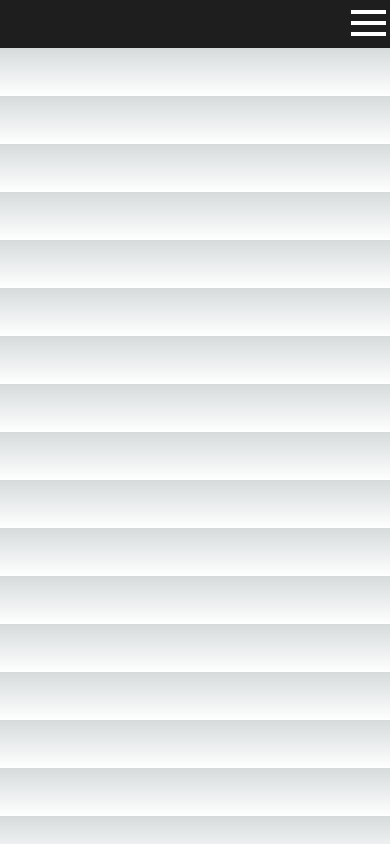
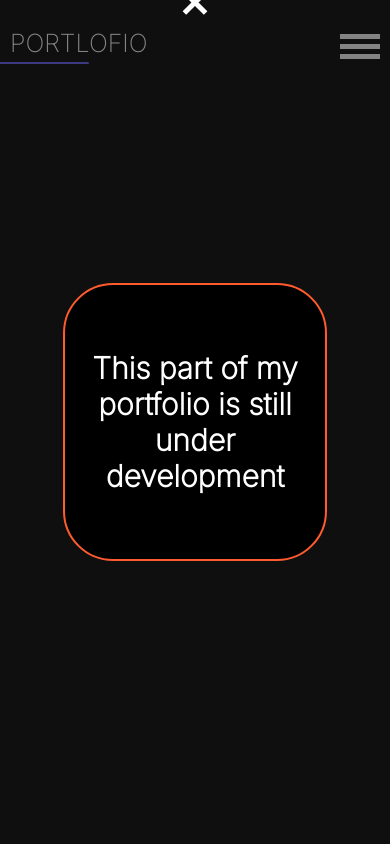
Before and after one commit to kelsoncamargo/my-portfolio, a Next.js app: page /tmp in a window 390 px wide. Built offline with nearby package versions, Linux system fonts and the light colour scheme.

Commit message:
feat: mobile and desktop menu are ready, construction notice is at 70%, on day 13/04/2023

```diff
--- /dev/null
+++ b/components/header/AlertBuild.module.css
@@ -0,0 +1,57 @@
+#mainBox{
+    position: fixed;
+    z-index: 999;
+    background-color: #0000007c;
+    width: 100%;
+    height: 100%;
+    top: 0;
+    left: 0;
+    display: flex;
+    align-items: center;
+    justify-content: center;
+}
+
+#alertBurgers{
+    position: absolute;
+    top: 0;
+}
+
+#alertBurgers > div{
+    width: 30px;
+    height: 5px;
+    background-color: #fff;
+}
+
+#burgerAlert1{
+    transform: rotate(45deg);
+    margin-bottom: -5px;
+}
+
+#burgerAlert2{
+    transform: rotate(-45deg);
+    margin-top: -5px;
+}
+
+#alertBox{
+    border: 2px solid #FF5B2F;
+    border-radius: 50px;
+    min-width: 260px;
+    width: 50vw;
+    max-width: 495px;
+    min-height: 274px;
+    height: 40vw;
+    max-height: 395px;
+    display: flex;
+    align-items: center;
+    justify-content: center;
+    background-color: #000000;
+
+}
+
+#alert{
+    font-size: 30px;
+    text-align: center;
+    color: #ffffff;
+    padding: 0 20px;
+    font-weight: bold;
+}
--- /dev/null
+++ b/components/header/AlertBuild.tsx
@@ -0,0 +1,28 @@
+//IMPORTS
+    import styles from './AlertBuild.module.css'
+//IMPORTS
+
+export default function AlertBuild(props:{alert: boolean}){
+    //FUNCTIONS
+        function execAlert(param: boolean){
+            if(param){
+                console.log('Open')
+                return (<h1></h1>)
+            }else{
+                console.log('Closed')
+                return (<h1></h1>)
+            }
+        }
+    //FUNCTIONS
+    return(
+        <div id={styles.mainBox}>
+            <div id={styles.alertBox}>
+            <div id={styles.alertBurgers}>
+                <div id={styles.burgerAlert1}></div>
+                <div id={styles.burgerAlert2}></div>
+            </div>
+                <p id={styles.alert}>This part of my portfolio is still under development</p>
+            </div>
+        </div>
+    )
+}
--- /dev/null
+++ b/components/header/Header.module.css
@@ -0,0 +1,158 @@
+/* IMPORTS */
+    @import url('https://fonts.googleapis.com/css2?family=Inter:wght@200&display=swap');
+/*IMPORTS */
+
+#header{
+    font-family: 'Inter', sans-serif;
+    background-color: #1E1E1E;
+    width: 100vw;
+    height: 48px;
+    display: flex;
+    align-items: center;
+    justify-content: space-between;
+    margin-top: 22px;
+    max-width: 1250px;
+}
+
+#nav{
+    flex-grow: 1;
+    display: flex;
+    align-items: center;
+    justify-content: right;
+    height: 100%;
+    width: 100%;
+}
+
+
+#mainH1{
+  font-weight: 100;
+  font-size: 25px;
+  line-height: 30.26px;
+  padding-left: 10px;
+}
+
+#lineMainH1{
+    width: 130px;
+    height: 2px;
+    margin-top: 3px;
+    background: #7A6FFF;
+    border-radius: 2px;
+    margin-left: -28%;
+}
+
+.toggleBurger > #boxBurger{
+    position: relative;
+    z-index: 1;
+}
+
+.burger{
+    background-color: #ffff;
+    width: 40px;
+    height: 5px;
+    margin-right: 10px;
+}
+
+
+#burger1{
+    margin-bottom: 5px;
+}
+
+#burger2{
+    margin-top: 3px;
+    margin-bottom: 3px;
+}
+
+#burger3{
+    margin-top: 5px;
+}
+
+.toggleBurger > #burger1{
+    margin-bottom: 0px;
+    transform: rotate(45deg);
+}
+
+.toggleBurger > #burger2{
+    margin-top: -5px;
+    margin-bottom: -5px;
+    opacity: 0;
+}
+
+.toggleBurger > #burger3{
+    margin-top: 0px;
+    transform: rotate(-45deg);
+}
+
+#boxLinks{
+    display: none;
+}
+
+.toggleBurger > #boxLinks{
+    position: fixed;
+    top: 0;
+    right: 0;
+    background-color: #0000009f;
+    width: 80vw;
+    height: 100%;
+    min-height: 100vh;
+    display: flex;
+    align-items: center;
+    justify-content: center;
+}
+
+.toggleBurger > #boxLinks > #linksUl{
+    display: flex;
+    align-items: center;
+    flex-direction: column;
+    justify-content: space-evenly;
+    min-height: 50vh;
+    padding-bottom: 100px;
+    font-size: 25px;
+    list-style: none;
+    font-weight: 100;
+}
+
+.linksLi:hover{
+    color: #7a6fff;
+}
+
+@media(min-width:835px){
+    #header{
+        margin-top: 30px;
+    }
+
+    #boxBurger{
+      display: none;
+    }
+
+    #boxLinks{
+        display: flex;
+        margin-right: 10px;
+        width: 100%;
+        height: 100%;
+        justify-content: right;
+
+    }
+
+    #linksUl{
+        display: flex;
+        align-items: center;
+        justify-content: right;
+        width: 100%;
+        list-style: none;
+    }
+
+    .linksLi{
+        width: 15vw;
+        max-width: 187px;
+        font-size: 18px;
+        text-align: right;
+    }
+
+    #mainH1{
+        font-size: 30px;
+    }
+
+    #lineMainH1{
+        margin-left: 25px;
+    }
+  }
--- a/components/header/header.tsx
+++ b/components/header/header.tsx
@@ -1,5 +1,6 @@
 //IMPORTS
-    import styles from '@/styles/Header/Header.module.css'
+    import AlertBuild from './AlertBuild'
+import styles from './Header.module.css'
     import { useState } from 'react'
 //IMPORTS
 
@@ -7,10 +8,11 @@
 export default function Header(){
     //VARIABLES
         const [toggleBurger, setToggleBurger] = useState('')
+        const [alert, setAlert] = useState(false)
     //VARIABLES
 
     //FUNCTIONS
-        function toggleBoxBurger(param: any){
+        function toggleBoxBurger(param: string){
             switch(param){
                 case '':
                     setToggleBurger(styles.toggleBurger)
@@ -24,12 +26,11 @@ export default function Header(){
             }
         }
     //FUNCTIONS
-
-
     return(
         <header id={styles.header}>
             <div id={styles.boxTitle}>
-
+                <h1 id={styles.mainH1}>PORTLOFIO</h1>
+                <div id={styles.lineMainH1}></div>
             </div>
             <nav id={styles.nav} className={toggleBurger}>
                 <div id={styles.boxBurger} onClick={()=>{toggleBoxBurger(toggleBurger)}} className={toggleBurger}>
@@ -37,6 +38,17 @@ export default function Header(){
                     <div id={styles.burger2} className={styles.burger}></div>
                     <div id={styles.burger3} className={styles.burger}></div>
                 </div>
+                <div id={styles.boxLinks}>
+                    <ul id={styles.linksUl}>
+                        <li><p id={styles.link1} className={styles.linksLi}>Home</p></li>
+                        <li><p id={styles.link2} className={styles.linksLi}>Services</p></li>
+                        <li><p id={styles.link3} className={styles.linksLi}>About</p></li>
+                        <li><p id={styles.link4} className={styles.linksLi}>Contact</p></li>
+                     </ul>
+                </div>
+                <AlertBuild
+                alert={alert}
+                />
             </nav>
         </header>
     )
--- a/styles/Header/Header.module.css
+++ /dev/null
@@ -1,123 +0,0 @@
-#header{
-    background-color: #1E1E1E;
-    width: 100vw;
-    height: 48px;
-    display: flex;
-}
-
-#boxTitle{
-    width: 40vw;
-    height: 48px;
-}
-
-#nav{
-    width: 60vw;
-    height: 48px;
-    transition: all 1s;
-}
-
-#boxBurger{
-    margin-top: 10px;
-    margin-left: 50vw;
-}
-
-.burger{
-    width: 35px;
-    height: 4px;
-    background-color: #ffffff;
-    margin: 7px 0;
-}
-
-.toggleBurger{
-    padding-top: 3px;
-}
-
-.toggleBurgerd > #boxBurger{
-    padding-top: 5px;
-}
-
-.toggleBurger > #burger1{
-    animation: forwards toggleBurger1 1s;
-    animation-delay: 1s;
-}
-
-.toggleBurger > #burger2{
-    animation: forwards toggleBurger2 1s;
-}
-
-.toggleBurger > #burger3{
-    animation: forwards toggleBurger3 1s;
-    animation-delay: 1s;
-}
-
-@keyframes toggleBurger1{
-    0%{
-        transform: rotate(0deg);
-    }100%{
-        transform: rotate(45deg);
-    }
-}
-
-@keyframes toggleBurger2{
-    0%{
-        opacity: 1;
-    }100%{
-        margin-bottom: -11px;
-        margin-top: -11px;
-        opacity: 0;
-    }
-}
-
-@keyframes toggleBurger3{
-    0%{
-        transform: rotate(0deg);
-    }100%{
-        transform: rotate(-45deg);
-
-    }
-}
-
-
-
-
-
-.backBurger > #burger1{
-    animation: forwards backBurger1 0.5s;
-}
-
-.backBurger > #burger2{
-    animation: forwards backBurger2 2.5s;
-}
-
-.backBurger > #burger3{
-    animation: forwards backBurger3 0.5s;
-}
-
-@keyframes backBurger1{
-    0%{
-        transform: rotate(45deg);
-    }100%{
-        transform: rotate(0deg);
-    }
-}
-
-@keyframes backBurger2{
-    0%{
-        margin-top: -4px;
-        margin-bottom: -4px;
-        opacity: 0;
-    }100%{
-        margin-top: 6px;
-        margin-bottom: 6px;
-        opacity: 1;
-    }
-}
-
-@keyframes backBurger3{
-    0%{
-        transform: rotate(-45deg);
-    }100%{
-        transform: rotate(0deg);
-
-    }
-}
--- a/styles/globals.css
+++ b/styles/globals.css
@@ -1,107 +1,16 @@
-:root {
-  --max-width: 1100px;
-  --border-radius: 12px;
-  --font-mono: ui-monospace, Menlo, Monaco, 'Cascadia Mono', 'Segoe UI Mono',
-    'Roboto Mono', 'Oxygen Mono', 'Ubuntu Monospace', 'Source Code Pro',
-    'Fira Mono', 'Droid Sans Mono', 'Courier New', monospace;
-
-  --foreground-rgb: 0, 0, 0;
-  --background-start-rgb: 214, 219, 220;
-  --background-end-rgb: 255, 255, 255;
-
-  --primary-glow: conic-gradient(
-    from 180deg at 50% 50%,
-    #16abff33 0deg,
-    #0885ff33 55deg,
-    #54d6ff33 120deg,
-    #0071ff33 160deg,
-    transparent 360deg
-  );
-  --secondary-glow: radial-gradient(
-    rgba(255, 255, 255, 1),
-    rgba(255, 255, 255, 0)
-  );
-
-  --tile-start-rgb: 239, 245, 249;
-  --tile-end-rgb: 228, 232, 233;
-  --tile-border: conic-gradient(
-    #00000080,
-    #00000040,
-    #00000030,
-    #00000020,
-    #00000010,
-    #00000010,
-    #00000080
-  );
-
-  --callout-rgb: 238, 240, 241;
-  --callout-border-rgb: 172, 175, 176;
-  --card-rgb: 180, 185, 188;
-  --card-border-rgb: 131, 134, 135;
+*{
+  padding: 0;
+  margin: 0;
+  color: #fff;
 }
 
-@media (prefers-color-scheme: dark) {
-  :root {
-    --foreground-rgb: 255, 255, 255;
-    --background-start-rgb: 0, 0, 0;
-    --background-end-rgb: 0, 0, 0;
+body{
+  background-color: #1E1E1E;
 
-    --primary-glow: radial-gradient(rgba(1, 65, 255, 0.4), rgba(1, 65, 255, 0));
-    --secondary-glow: linear-gradient(
-      to bottom right,
-      rgba(1, 65, 255, 0),
-      rgba(1, 65, 255, 0),
-      rgba(1, 65, 255, 0.3)
-    );
-
-    --tile-start-rgb: 2, 13, 46;
-    --tile-end-rgb: 2, 5, 19;
-    --tile-border: conic-gradient(
-      #ffffff80,
-      #ffffff40,
-      #ffffff30,
-      #ffffff20,
-      #ffffff10,
-      #ffffff10,
-      #ffffff80
-    );
-
-    --callout-rgb: 20, 20, 20;
-    --callout-border-rgb: 108, 108, 108;
-    --card-rgb: 100, 100, 100;
-    --card-border-rgb: 200, 200, 200;
-  }
 }
 
-* {
-  box-sizing: border-box;
-  padding: 0;
-  margin: 0;
+#__next{
+  width: 100vw;
+  max-width: 1250px;
+  margin: auto;
 }
-
-html,
-body {
-  max-width: 100vw;
-  overflow-x: hidden;
-}
-
-body {
-  color: rgb(var(--foreground-rgb));
-  background: linear-gradient(
-      to bottom,
-      transparent,
-      rgb(var(--background-end-rgb))
-    )
-    rgb(var(--background-start-rgb));
-  }
-
-a {
-  color: inherit;
-  text-decoration: none;
-}
-
-@media (prefers-color-scheme: dark) {
-  html {
-    color-scheme: dark;
-  }
-}
```
Also changed, not shown: styles/Home.module.css (line endings or trailing spaces).
